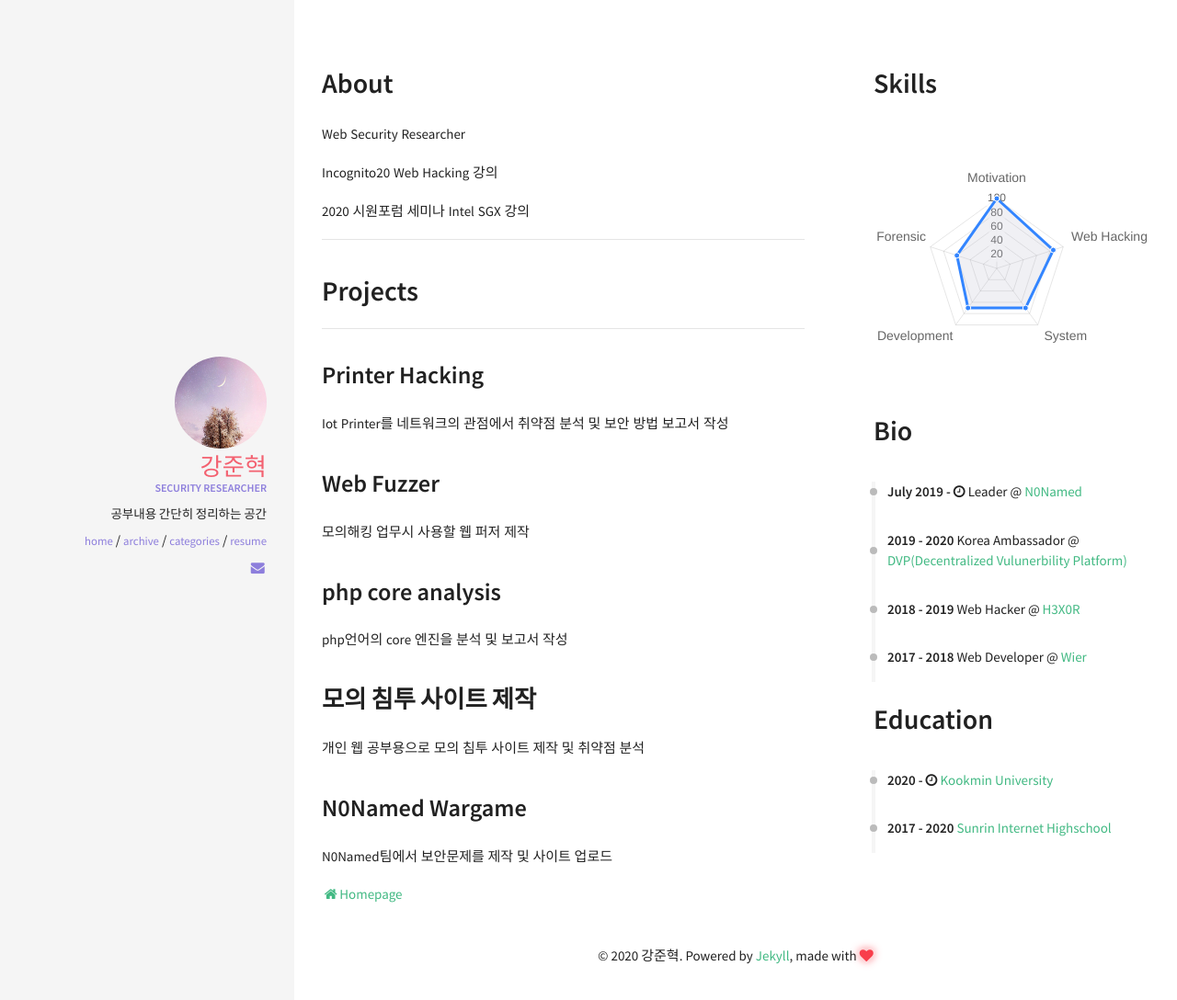
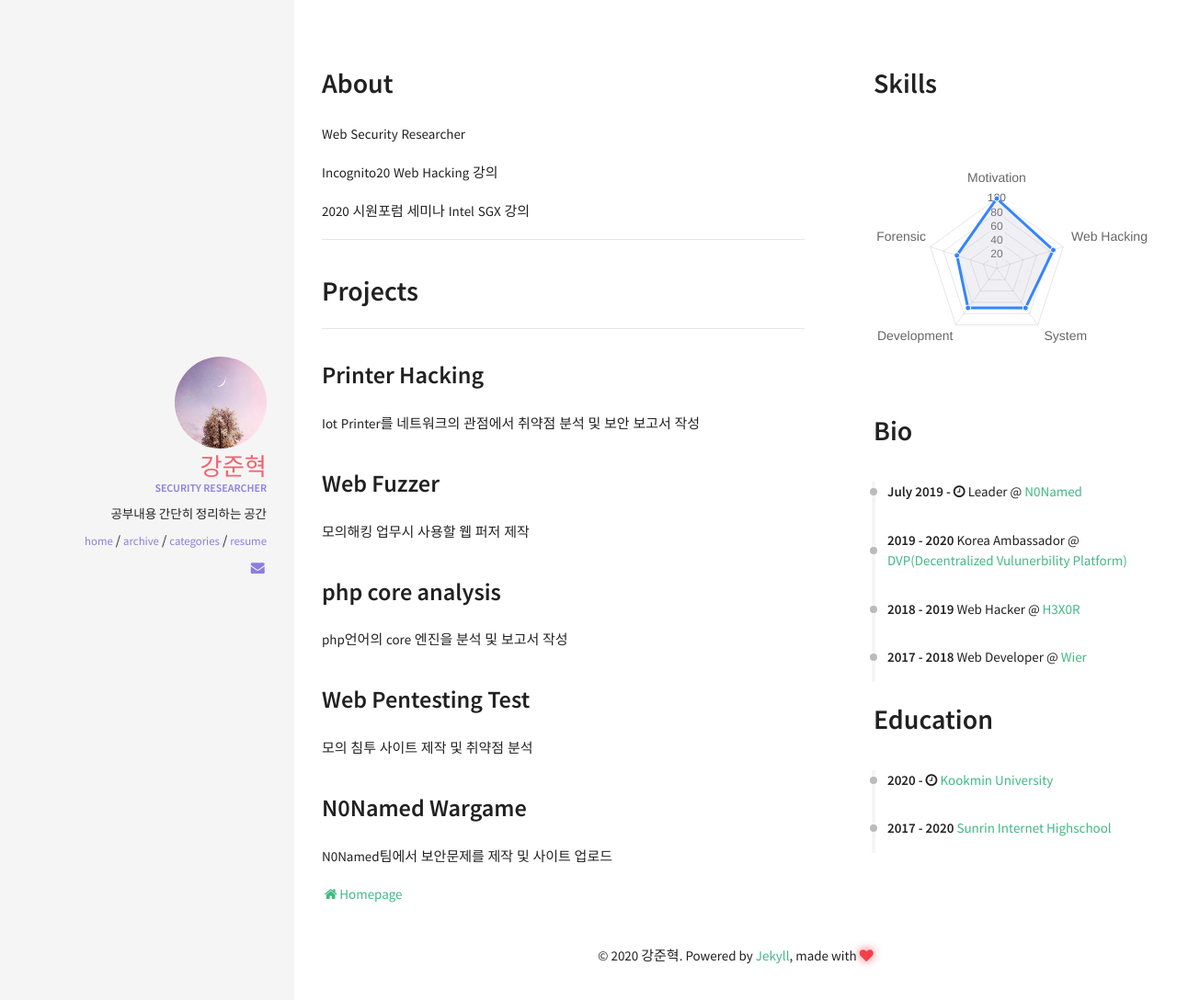
Before and after one commit to kangsecu/kangsecu.github.io, a Jekyll site: the page built from resume.html, in a window 1280 px wide. Shown: the top 1088 px of the page at 92% size. Built offline with Jekyll 4.4.1, drawn with Linux system fonts in a browser that asks for light colours; nearby versions of some CDN libraries.

Commit message:
Update projects.yml

```diff
--- a/_data/index/projects.yml
+++ b/_data/index/projects.yml
@@ -1,5 +1,5 @@
 - name: Printer Hacking
-  descr: "Iot Printer를 네트워크의 관점에서 취약점 분석 및 보안 방법 보고서 작성"
+  descr: "Iot Printer를 네트워크의 관점에서 취약점 분석 및 보안 보고서 작성"
 
 - name: Web Fuzzer
   descr: "모의해킹 업무시 사용할 웹 퍼저 제작"
@@ -7,9 +7,9 @@
 - name: php core analysis
   descr: php언어의 core 엔진을 분석 및 보고서 작성
 
-- name: 모의 침투 사이트 제작
-  descr: 개인 웹 공부용으로 모의 침투 사이트 제작 및 취약점 분석
+- name: Web Pentesting Test
+  descr: 모의 침투 사이트 제작 및 취약점 분석
 
 - name: N0Named Wargame
-  descr: "N0Named팀에서  보안문제를 제작 및 사이트 업로드"
+  descr: "N0Named팀에서 보안문제를 제작 및 사이트 업로드"
   website: http://no-named.kr
```
